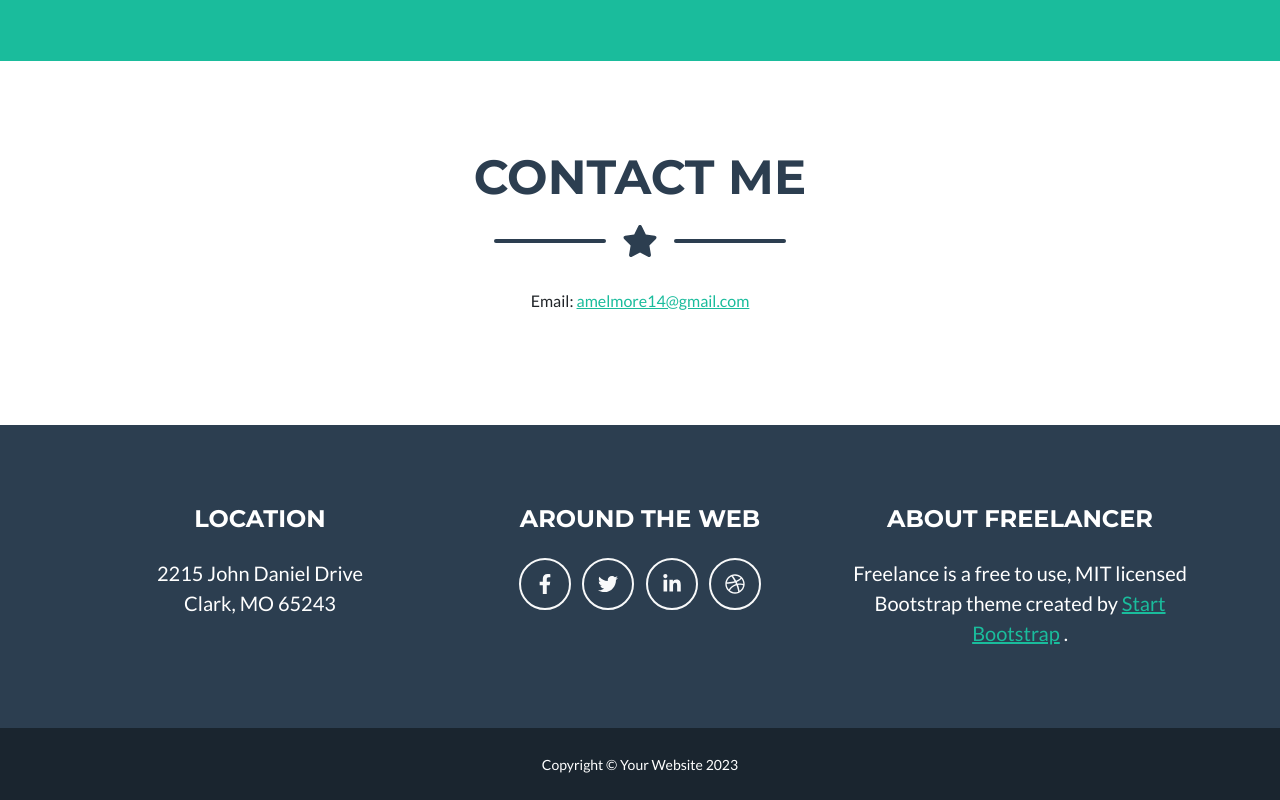
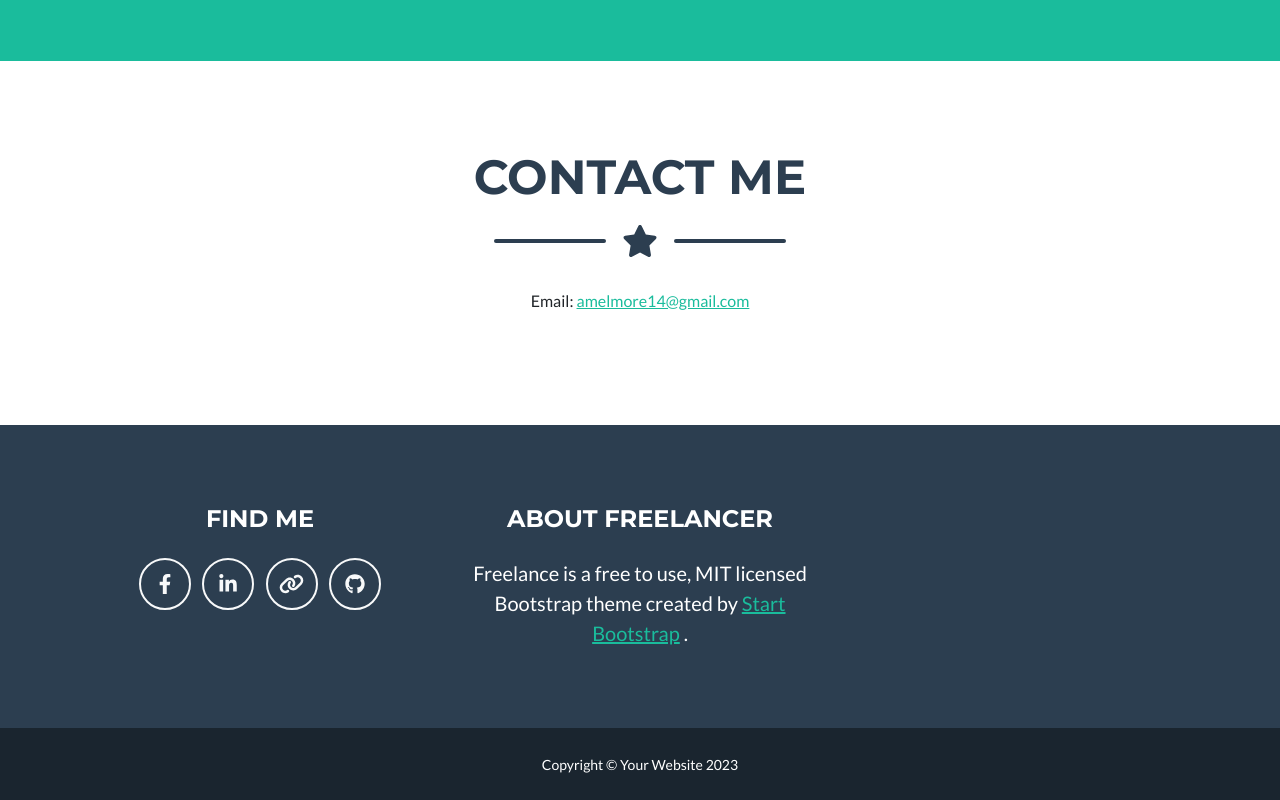
Before and after one commit to amelmore14/2025_Portfolio, a plain HTML site: page index.html in a window 1280 px wide. Shown: the part 2248-3048 px from the top of the page. Drawn offline with nearby package versions, Linux system fonts and the light colour scheme.

Commit message:
added social media

```diff
--- a/index.html
+++ b/index.html
@@ -273,30 +273,30 @@
     <footer class="footer text-center">
       <div class="container">
         <div class="row">
-          <!-- Footer Location-->
-          <div class="col-lg-4 mb-5 mb-lg-0">
-            <h4 class="text-uppercase mb-4">Location</h4>
-            <p class="lead mb-0">
-              2215 John Daniel Drive
-              <br />
-              Clark, MO 65243
-            </p>
-          </div>
           <!-- Footer Social Icons-->
           <div class="col-lg-4 mb-5 mb-lg-0">
-            <h4 class="text-uppercase mb-4">Around the Web</h4>
-            <a class="btn btn-outline-light btn-social mx-1" href="#!"
-              ><i class="fab fa-fw fa-facebook-f"></i
-            ></a>
-            <a class="btn btn-outline-light btn-social mx-1" href="#!"
-              ><i class="fab fa-fw fa-twitter"></i
-            ></a>
-            <a class="btn btn-outline-light btn-social mx-1" href="#!"
-              ><i class="fab fa-fw fa-linkedin-in"></i
-            ></a>
-            <a class="btn btn-outline-light btn-social mx-1" href="#!"
-              ><i class="fab fa-fw fa-dribbble"></i
-            ></a>
+            <h4 class="text-uppercase mb-4">Find Me</h4>
+
+            <!-- Facebook -->
+            <a class="btn btn-outline-light btn-social mx-1" href="https://www.facebook.com/allison.elmore.52" target="_blank">
+              <i class="fab fa-fw fa-facebook-f"></i>
+            </a>
+
+            <!-- LinkedIn -->
+            <a class="btn btn-outline-light btn-social mx-1" href="https://www.linkedin.com/in/allison-elmore" target="_blank">
+              <i class="fab fa-fw fa-linkedin-in"></i>
+            </a>
+
+            <!-- Handshake -->
+            <a class="btn btn-outline-light btn-social mx-1" href="https://app.joinhandshake.com/profiles/nxuk8u" target="_blank">
+              <!-- Handshake does not have a FontAwesome icon, so we use a regular link icon -->
+              <i class="fas fa-link"></i>
+            </a>
+
+            <!-- GitHub -->
+            <a class="btn btn-outline-light btn-social mx-1" href="https://github.com/amelmore14" target="_blank">
+              <i class="fab fa-fw fa-github"></i>
+            </a>
           </div>
           <!-- Footer About Text-->
           <div class="col-lg-4">
```
